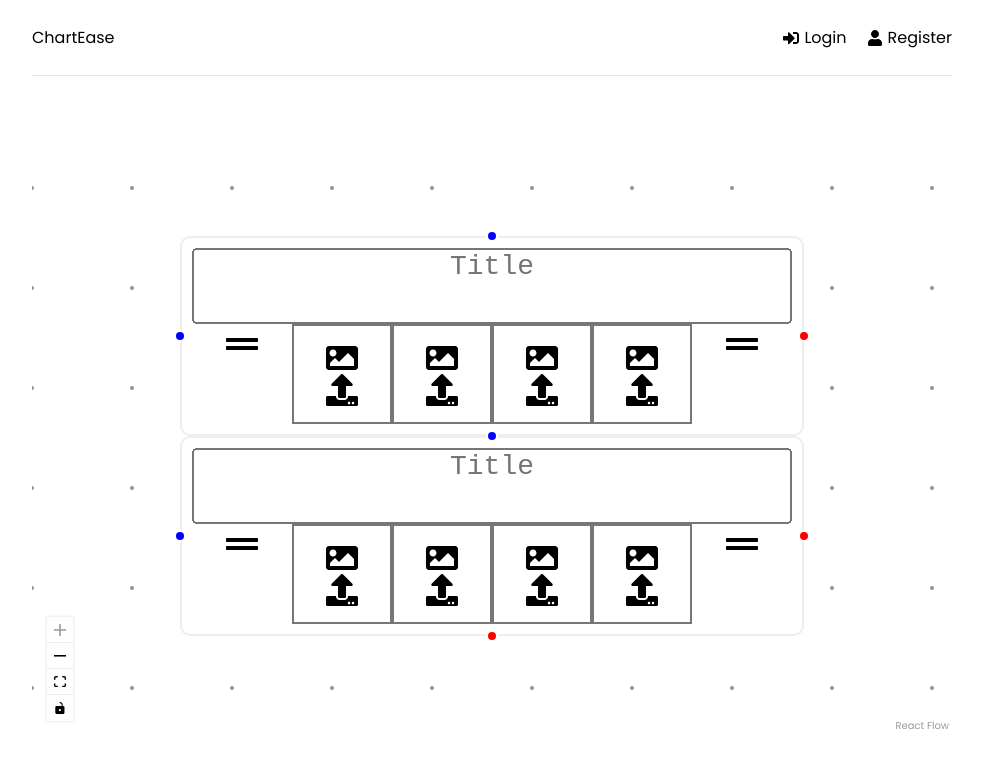
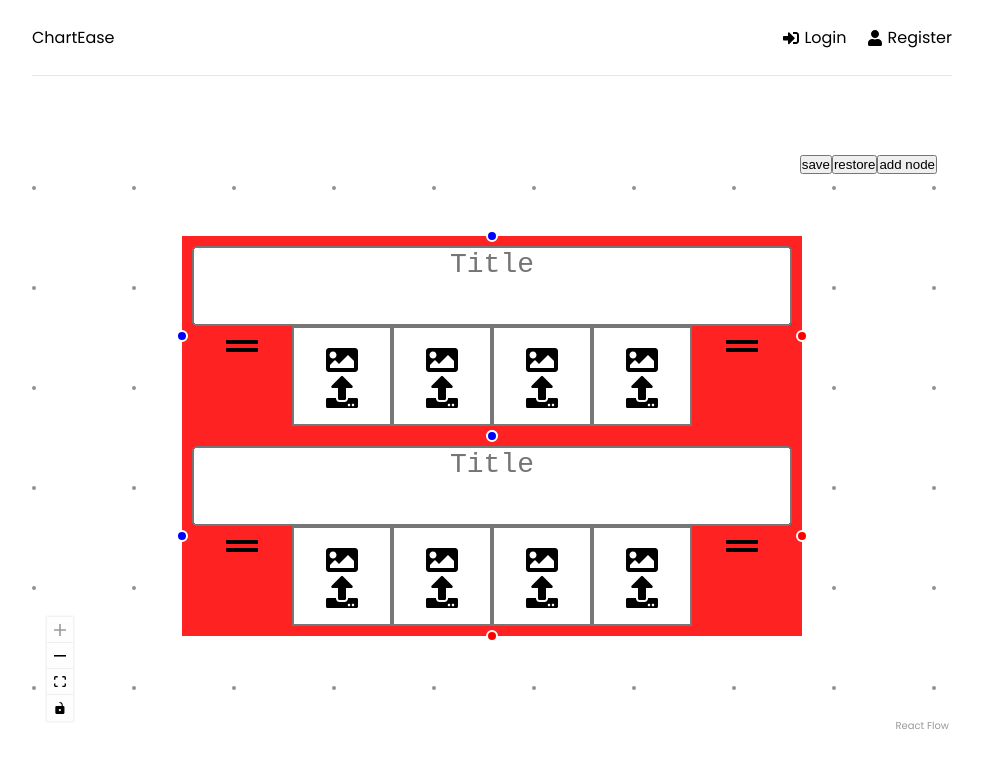
Before and after one commit to jthomas981/ChartEase, a React (Create React App) app in the folder frontend/: page / in a window 1280 px wide. Shown: the top 768 px of the page, without its empty margins (148-1131 px from the left). Built offline with nearby package versions, Linux system fonts and the light colour scheme.

Commit message:
Added a save/restore for local storage.

```diff
--- a/frontend/src/components/CustomNode/custom-node.css
+++ b/frontend/src/components/CustomNode/custom-node.css
@@ -1,13 +1,17 @@
+* {
+  margin: 0;
+  padding: 0;
+  box-sizing: border-box;
+}
+
 #flowchart {
   height: 75vh;
 }
 
 .custom-node {
   height: 100px;
-  border: 1px solid #eee;
+  background: #ff2222;
   padding: 5px;
-  border-radius: 5px;
-  background: white;
 }
 
 .custom-node .node-content {
@@ -40,6 +44,7 @@
   width: 50px;
   height: 50px;
   border: 1px solid #777;
+  background-color: #fff;
 }
 
 .image-container .upload {
--- a/frontend/src/pages/Dashboard.jsx
+++ b/frontend/src/pages/Dashboard.jsx
@@ -1,16 +1,23 @@
 import { useCallback, useState } from 'react';
 import {
   ReactFlow,
+  ReactFlowProvider,
   Controls,
   Background,
   addEdge,
   applyEdgeChanges,
   applyNodeChanges,
+  useReactFlow,
+  Panel,
 } from '@xyflow/react';
 import '@xyflow/react/dist/style.css';
 import CustomNode from '../components/CustomNode/CustomNode.js';
 import ImageUpload from '../components/ImageUpload.jsx';
 import '../components/CustomNode/custom-node.css'
+
+const flowKey = 'example-flow';
+
+const getNodeId = () => `randomnode_${+new Date()}`;
 
 const nodeTypes = { customNode: CustomNode };
 
@@ -21,22 +28,62 @@ const initialNodes = [
 
 const initialEdges = [{ id: 'e1-2', source: '1', target: '2' }];
 
-export default function Dashboard() {
+function Dashboard() {
   const [nodes, setNodes] = useState(initialNodes);
   const [edges, setEdges] = useState([]);
+  const [rfInstance, setRfInstance] = useState(null);
+  const { setViewport } = useReactFlow();
 
   const onNodesChange = useCallback(
     (changes) => setNodes((nds) => applyNodeChanges(changes, nds)),
     [setNodes],
   );
+
   const onEdgesChange = useCallback(
     (changes) => setEdges((eds) => applyEdgeChanges(changes, eds)),
     [setEdges],
   );
+
   const onConnect = useCallback(
     (connection) => setEdges((eds) => addEdge(connection, eds)),
     [setEdges],
   );
+
+  const onSave = useCallback(() => {
+    if (rfInstance) {
+      const flow = rfInstance.toObject();
+      localStorage.setItem(flowKey, JSON.stringify(flow));
+    }
+  }, [rfInstance]);
+
+  const onRestore = useCallback(() => {
+    const restoreFlow = async () => {
+      const flow = JSON.parse(localStorage.getItem(flowKey));
+
+      if (flow) {
+        const { x = 0, y = 0, zoom = 1 } = flow.viewport;
+        setNodes(flow.nodes || []);
+        setEdges(flow.edges || []);
+        setViewport({ x, y, zoom });
+      }
+    };
+
+    restoreFlow();
+  }, [setNodes, setViewport]);
+
+  const onAdd = useCallback(() => {
+    const newNode = {
+      id: getNodeId(),
+      type: 'customNode',
+      data: { label: 'Added node' },
+      position: {
+        x: (Math.random() - 0.5) * 400,
+        y: (Math.random() - 0.5) * 400,
+      },
+    };
+    setNodes((nds) => nds.concat(newNode));
+  }, [setNodes]);
+
 
   return (
     <div id="flowchart">
@@ -48,12 +95,24 @@ export default function Dashboard() {
         onNodesChange={onNodesChange}
         onEdgesChange={onEdgesChange}
         onConnect={onConnect}
+        onInit={setRfInstance}
         nodeTypes={nodeTypes}
         fitView
       >
+        <Panel position="top-right">
+          <button onClick={onSave}>save</button>
+          <button onClick={onRestore}>restore</button>
+          <button onClick={onAdd}>add node</button>
+        </Panel>
         <Controls />
         <Background variant="dots" gap={50} size={2} />
       </ReactFlow>
     </div>
   );
 }
+
+export default () => (
+  <ReactFlowProvider>
+    <Dashboard />
+  </ReactFlowProvider>
+);
```
